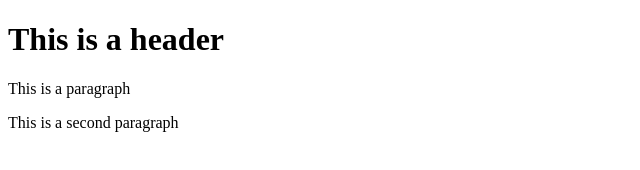
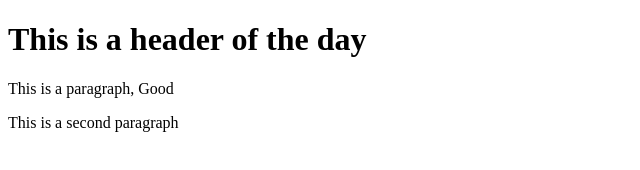
Before and after one commit to habasm/full-stack, a website: page index.html in a window 1280 px wide. Shown: the whole page, without its empty margins (0-640 px from the left). Drawn offline with Linux system fonts and the light colour scheme.

Commit message:
fourth commit

```diff
--- a/index.html
+++ b/index.html
@@ -2,8 +2,8 @@
 <html>
 	<head></head>
 	<body>
-		<h1>This is a header</h1>
-		<p>This is a paragraph</p>
+		<h1>This is a header of the day</h1>
+		<p>This is a paragraph, Good</p>
 		<p>This is a second paragraph</p>
 	</body>
 </html>
```
Also changed, not shown: package.json (added, +24 -0 lines), 4 other files.
